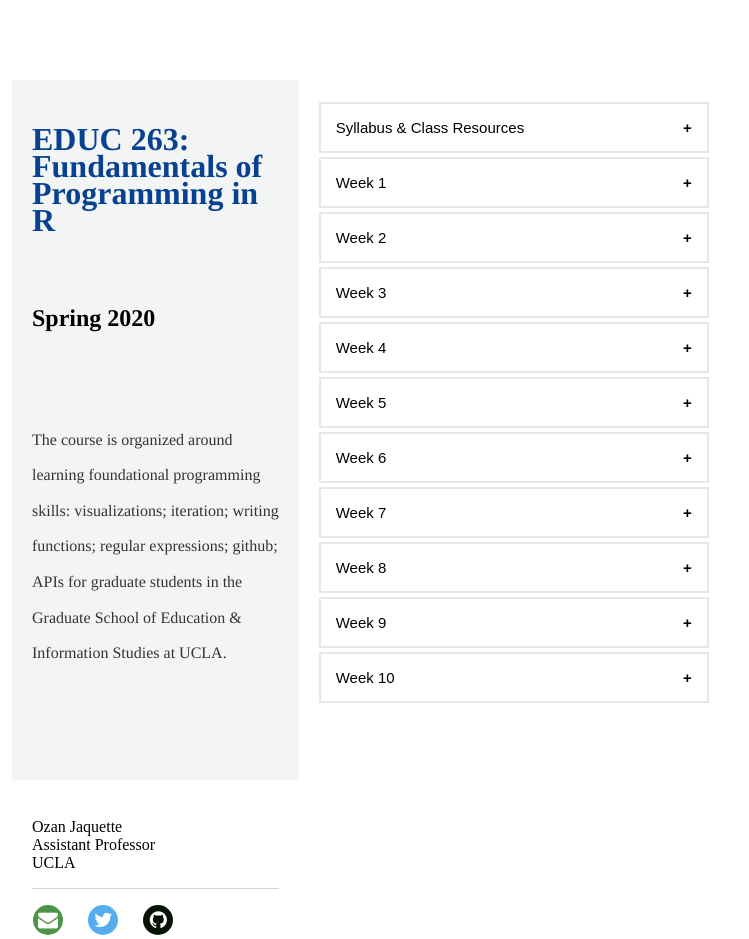
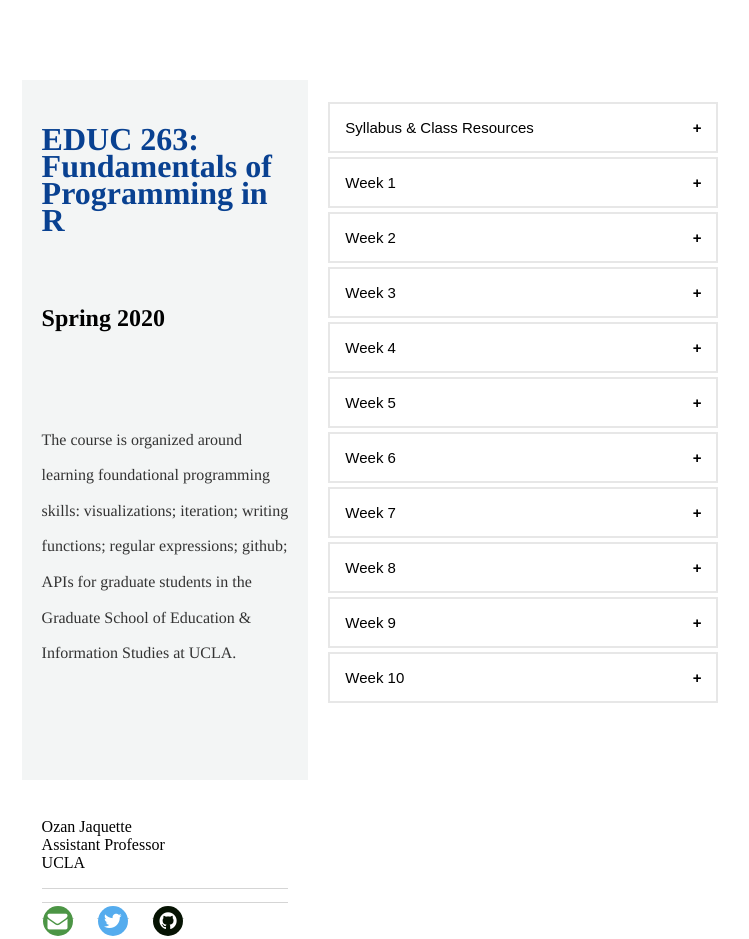
Before and after one commit to Rucla-ed/rclass2, a Jekyll site: the page built from README.md, in a window 1280 px wide. Shown: the whole page, without its empty margins (260-1009 px from the left). Built offline with Jekyll 4.4.1, drawn with Linux system fonts in a browser that asks for light colours; our own code applies the rules of GitHub Pages for plain Markdown files.

Commit message:
editing footer and width of page

```diff
--- a/_layouts/default.html
+++ b/_layouts/default.html
@@ -130,10 +130,18 @@
 
 <style>
 
-.footer {
+.footer-nav {
    border-top: 1px solid #d5d5d5;
    font-size: .8em;
- }
+}
+
+.footer-nav ul {
+   font-size: 1em;
+   font-family: 'Times';
+   padding: 0px;
+   list-style: none;
+   font-weight: bold;
+}
 
 .footer-nav li {
     display: inline;
@@ -143,7 +151,7 @@
 
 div.ex1 {
   width:80%;
-  margin: 80px;
+  margin: auto;
 }
 
 </style>
@@ -192,11 +200,11 @@ div.ex1 {
     </dl>
 
 
-    <footer>
-       <ul class="footer-nav li">
-        <li><a href="mailto:ozanj@ucla.edu" size="2x" class="fa fa-envelope"></a></li>
-        <li><a href="https://twitter.com/ozanjaquette" class="fa fa-twitter"></a></li>
-        <li><a href="https://github.com/ozanj" class="fa fa-github"></a></li>
+    <footer class="footer-nav">
+       <ul class="footer-nav ul">
+        <li class="footer-nav ul li"><a href="mailto:ozanj@ucla.edu" size="2x" class="fa fa-envelope"></a></li>
+        <li class="footer-nav ul li"><a href="https://twitter.com/ozanjaquette" class="fa fa-twitter"></a></li>
+        <li class="footer-nav ul li"><a href="https://github.com/ozanj" class="fa fa-github"></a></li>
       </ul>
     </footer>
 
```
